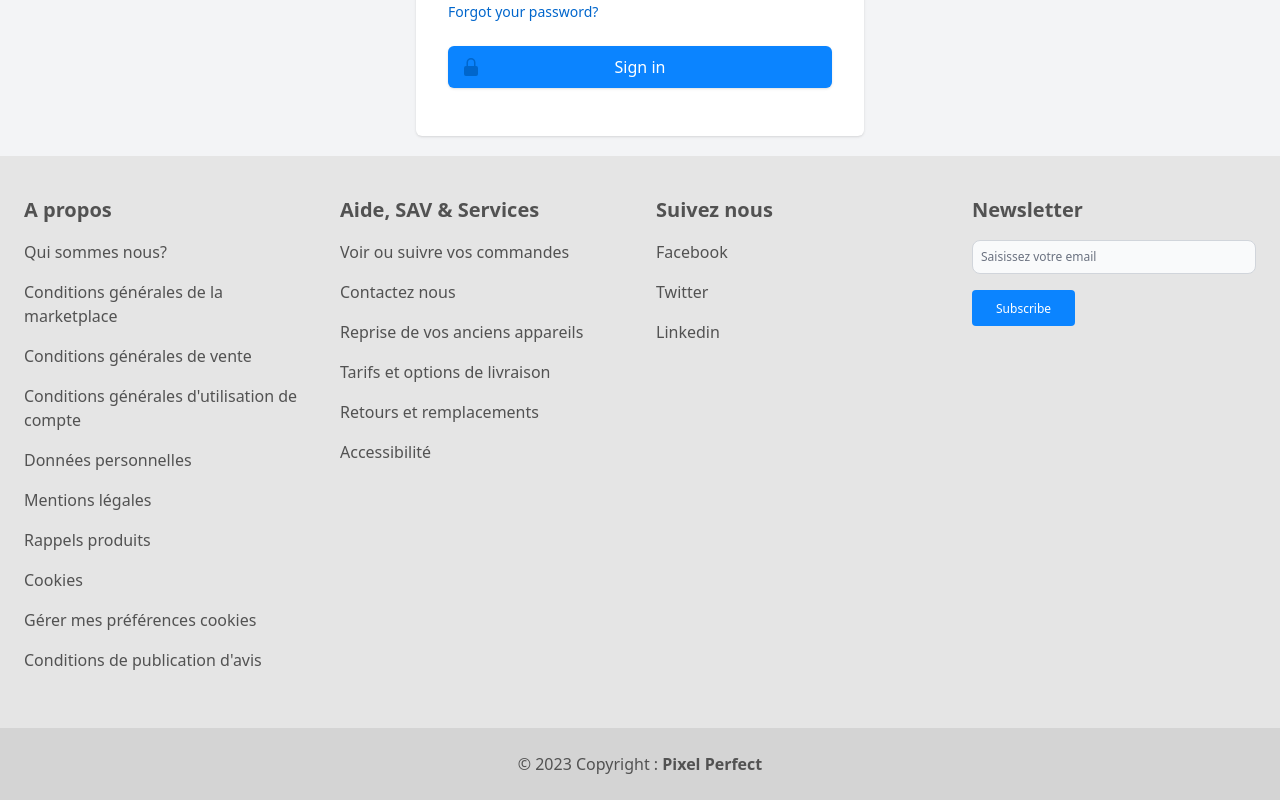
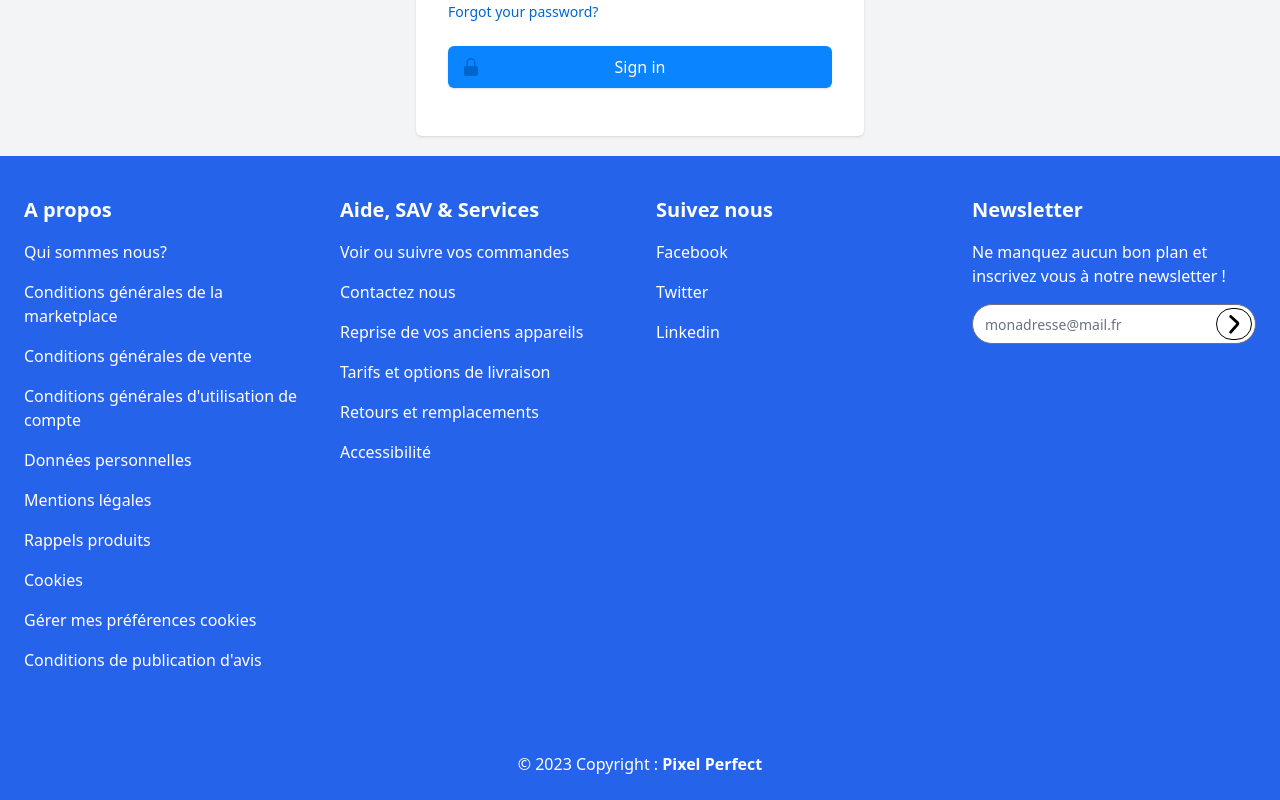
Before and after one commit to Kathleen-Vierstraete/pixel-perfect-team-frontend, a React (Vite) app: page /login in a window 1280 px wide. Shown: the part 419-1219 px from the top of the page. Built offline with nearby package versions, Linux system fonts and the light colour scheme.

Commit message:
feat:footer adding colors + newsletter component with input/button

```diff
--- a/src/app/components/layouts/Footer/Footer.jsx
+++ b/src/app/components/layouts/Footer/Footer.jsx
@@ -1,4 +1,6 @@
 import { footers1, footers2, footers3 } from "../../../constants/footer/footerConstant";
+import { NewsletterInput } from "./NewsletterInput";
+
 import { FooterLinks } from "./FooterLinks";
 
 /**
@@ -10,11 +12,11 @@ const Footer = () => {
 
 return (
 
-  <footer className="bg-neutral-200 text-center text-neutral-600 lg:text-left mt-5">
+  <footer className="bg-blue-600 text-center text-white lg:text-left mt-5">
     <div className="mx-6 py-10 text-center md:text-left ">
       <div className="grid-1 grid gap-8 md:grid-cols-2 lg:grid-cols-4">
         <div className="">
-          <h6 className="mb-4 flex justify-center font-semibold md:justify-start">
+          <h6 className="mb-4 flex justify-center font-semibold md:justify-start text-white">
             A propos
           </h6>
             <FooterLinks links={footers1} />
@@ -38,21 +40,18 @@ return (
           <h6 className="mb-4 flex justify-center font-semibold md:justify-start">
             Newsletter
           </h6>
+          <p className="mb-4 "> Ne manquez aucun bon plan et inscrivez vous à notre newsletter !
+          </p>
             <div>
-              <input type="text" id="small-input" className=" mb-4 block w-full p-2 text-gray-900 border border-gray-300 rounded-lg bg-gray-50 sm:text-xs focus:ring-blue-500 focus:border-blue-500" placeholder="Saisissez votre email"/>
-            </div>
-            <div>
-              <button type="button" className="inline-block rounded bg-primary px-6 pb-2 pt-2.5 text-xs font-medium  leading-normal text-white">
-                Subscribe
-              </button>
+              <NewsletterInput />
             </div>
         </div>
       </div>
     </div>
 
-      <div className="bg-neutral-300 p-6 text-center">
+      <div className="bg-blue-600 p-6 text-center">
         <span>© 2023 Copyright : </span>
-            <a className="font-semibold text-neutral-600" href="#">
+            <a className="font-semibold text-white" href="#">
               Pixel Perfect
             </a>
       </div>
--- a/src/app/components/layouts/Footer/FooterLinks.jsx
+++ b/src/app/components/layouts/Footer/FooterLinks.jsx
@@ -1,8 +1,8 @@
 export const FooterLinks = ({ links }) => (
-    <div className="mb-4">
+    <div className="mb-4 ">
       {links.map((link) => (
         <p key={link.id} className="mb-4">
-          <a href={link.url} className="text-neutral-600">
+          <a href={link.url} className="text-white">
             {link.name}
           </a>
         </p>
--- /dev/null
+++ b/src/app/components/layouts/Footer/NewsletterInput.jsx
@@ -0,0 +1,19 @@
+import React from "react";
+
+
+export const NewsletterInput = () => (
+<div class="relative flex w-full max-w-[24rem]">
+  <div class="relative h-10 w-full min-w-[200px]">
+    <input type="email"
+      class="h-full w-full rounded-full border border-blue-gray-500 bg-white text-sm placeholder-shown:border placeholder-shown:border-blue-gray-200 text-black placeholder-shown:border-t-blue-gray-500"
+      placeholder="monadresse@mail.fr" />
+  </div>
+  <button
+    class="!absolute right-1 top-1 bottom-1 rounded-full border-solid border border-black  bg-white py-1.5 px-1.5 text-center text-sm font-bold text-black  "
+    type="button">
+      <svg class="w-5 h-5 text-dark py-05 ml-0.5" aria-hidden="true" xmlns="http://www.w3.org/2000/svg" fill="none" viewBox="0 0 8 14">
+    <path stroke="currentColor" stroke-linecap="round" stroke-linejoin="round" stroke-width="2" d="m1 12 4.7-5.326a.909.909 0 0 0 0-1.348L1 1"/>
+</svg>
+  </button>
+</div>
+  );
```
